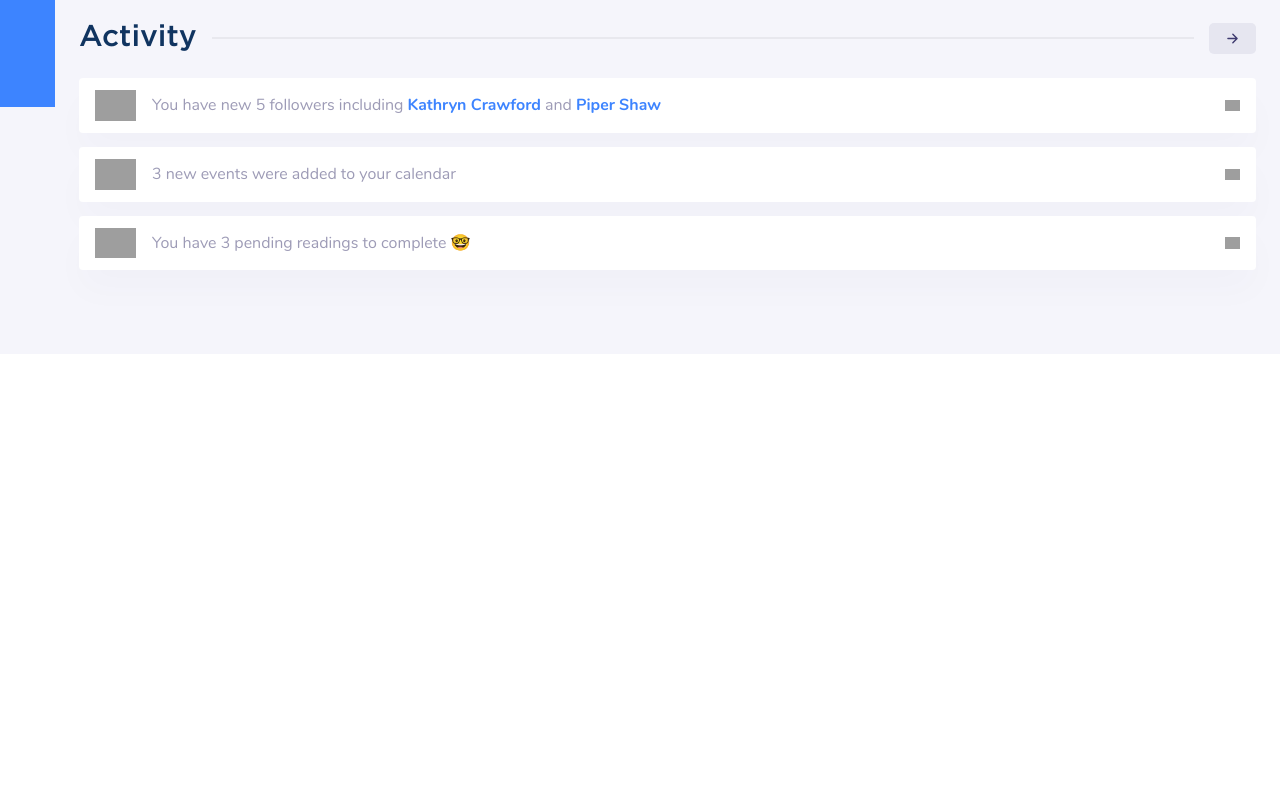
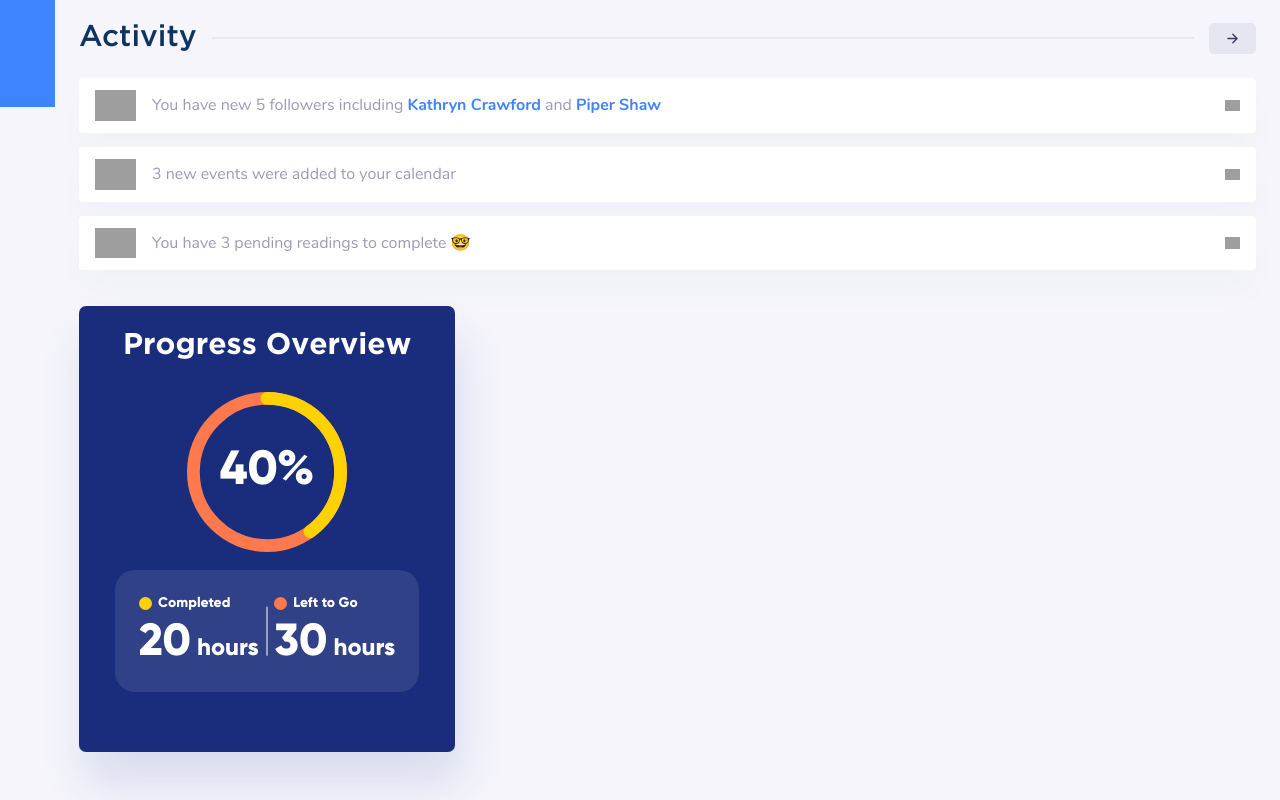
Before and after one commit to NayT37/platform-fe, a React (Create React App) app: page / in a window 1280 px wide. Shown: the part 773-1573 px from the top of the page. Before the commit the page ends 1127 px from the top, so only its background shows below. Built offline with nearby package versions, Linux system fonts and the light colour scheme; grey boxes are pictures that could not be loaded.

Commit message:
home: Home + Circle progress

```diff
--- a/src/components/pages/Home/Home.js
+++ b/src/components/pages/Home/Home.js
@@ -3,7 +3,7 @@ import React, {useState} from 'react';
 import Accordion from '@material-ui/core/Accordion';
 import AccordionDetails from '@material-ui/core/AccordionDetails';
 import AccordionSummary from '@material-ui/core/AccordionSummary';
-
+import {CircularProgressbar} from 'react-circular-progressbar';
 import Container from '@material-ui/core/Container';
 import Grid from '@material-ui/core/Grid';
 import {Heading} from '../../atoms/Heading/Heading';
@@ -204,6 +204,34 @@ export const Home = () => {
           </Accordion>
         </div>
 
+        {/* Progress */}
+        <div className="home__progress">
+          <Grid container spacing={3}>
+            <Grid item xs={12} md={4} className="home__progress__row">
+              <div className="home__progress__box">
+                <Heading className="home__progress__box__title">Progress Overview</Heading>
+                <div className="home__progress__box__data">
+                  <CircularProgressbar className="home__progress__box__data__p-bar" value={40} text={`${40}%`} />
+                  <div className="home__progress__box__data__wrapper">
+                    <div className="data__wrapper__stats data__wrapper__stats--complete">
+                      <div className="data__wrapper__stats__title">Completed</div>
+                      <p className="data__wrapper__stats__info">
+                        <span className="em">20</span> hours
+                      </p>
+                    </div>
+                    <div className="data__wrapper__stats data__wrapper__stats--to-go">
+                      <div className="data__wrapper__stats__title">Left to Go</div>
+                      <p className="data__wrapper__stats__info">
+                        <span className="em">30</span> hours
+                      </p>
+                    </div>
+                  </div>
+                </div>
+              </div>
+            </Grid>
+          </Grid>
+        </div>
+
         {/* End */}
       </Container>
     </div>
--- a/src/components/pages/Home/Home.scss
+++ b/src/components/pages/Home/Home.scss
@@ -7,6 +7,7 @@
 //      + Events : Recets
 //  + Activity
 //      + Activity : Accordion
+//  + Progress
 //  [ Responsive ]
 
 //------------------------------
@@ -259,6 +260,103 @@
     line-height: 25px;
 }
 
+//  + Progress
+.home__progress__box {
+    display: flex;
+    flex-wrap: wrap;
+    justify-content: center;
+    padding: 22px 36px 60px;
+    color: $white;
+    background-color: $dark-blue;
+    border-radius: 7px;
+    box-shadow: 6px 32px 45px 0 rgba(36, 53, 157, 0.13);
+}
+.home__progress__box__title {
+    width: 100%;
+    margin-bottom: 28px;
+    text-align: center;
+}
+.home__progress__box__data {
+    display: flex;
+    flex-wrap: wrap;
+    justify-content: center;
+}
+.home__progress__box__data__p-bar {
+    max-width: 160px;
+    margin-bottom: 18px;
+    .CircularProgressbar-text {
+        fill: $white;
+        font-family: $f-gilroy;
+        font-size: 30px;
+        font-weight: $w-bold;
+    }
+    .CircularProgressbar-trail {
+        stroke: $orange-circle;
+    }
+    .CircularProgressbar-path {
+        stroke: $yellow-circle;
+    }
+}
+.home__progress__box__data__wrapper {
+    display: flex;
+    flex-direction: column;
+    align-items: center;
+    justify-content: space-between;
+    position: relative;
+    width: 100%;
+    padding: 24px;
+    background-color: rgba($gray-overlay, 0.13);
+    border-radius: 20px;
+    &::before {
+        display: none;
+        content: "";
+        position: absolute;
+        left: 50%;
+        top: 50%;
+        width: 1px;
+        height: 40%;
+        transform: translate(-50%, -50%);
+        background-color: $white;
+    }
+}
+.data__wrapper__stats {
+    font-family: $f-gilroy;
+    font-weight: $w-bold;
+    &--complete {
+        .data__wrapper__stats__title {
+            &::before {
+                background-color: $yellow-circle;
+            }
+        }
+    }
+    &--to-go {
+        .data__wrapper__stats__title {
+            &::before {
+                background-color: $orange-circle;
+            }
+        }
+    }
+}
+.data__wrapper__stats__title {
+    display: flex;
+    align-items: center;
+    font-size: 14px;
+    &::before {
+        content: "";
+        position: relative;
+
+        height: 13px;
+        width: 13px;
+        margin-right: 6px;
+        border-radius: 50%;
+    }
+}
+.data__wrapper__stats__info {
+    font-size: 24px;
+    .em {
+        font-size: 45px;
+    }
+}
 //------------------------------
 
 //  [ Responsive ]
@@ -282,6 +380,13 @@
     //      + Events : Recets
     //  + Activity
     //      + Activity : Accordion
+    //  + Progress
+    .home__progress__box__data__wrapper {
+        flex-direction: row;
+        &::before {
+            display: block;
+        }
+    }
 }
 
 // 1200px
@@ -295,4 +400,5 @@
     //      + Events : Recets
     //  + Activity
     //      + Activity : Accordion
+    //  + Progress
 }
--- a/src/global-styles/_variables.scss
+++ b/src/global-styles/_variables.scss
@@ -32,6 +32,9 @@ $dark-blue-alt: #3e3a6f;
 $dark-blue-bg: #005dff;
 $dark-blue-title: #103460;
 $gray-line: #e8e8ee;
+$orange-circle: #ff794f;
+$yellow-circle: #fed200;
+$gray-overlay: #c6c6cd;
 
 //  + Fonts
 $f-gilroy: "Gilroy", sans-serif;
--- a/src/index.js
+++ b/src/index.js
@@ -2,6 +2,7 @@ import React from 'react';
 import ReactDOM from 'react-dom';
 import 'swiper/swiper-bundle.min.css';
 import './global-styles/reset.scss';
+import 'react-circular-progressbar/dist/styles.css';
 import './global-styles/global.scss';
 import {App} from './components/App/App';
 
```
